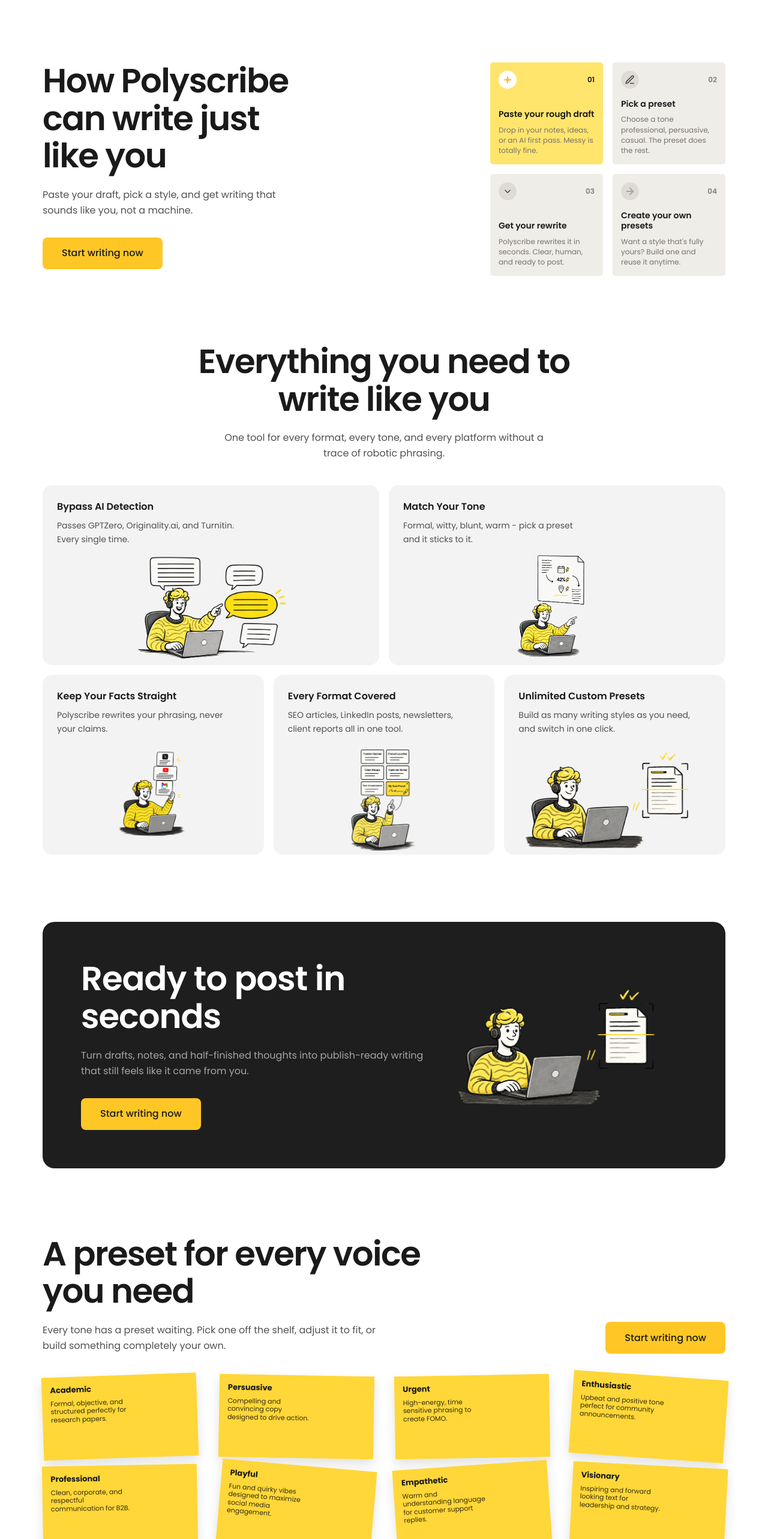
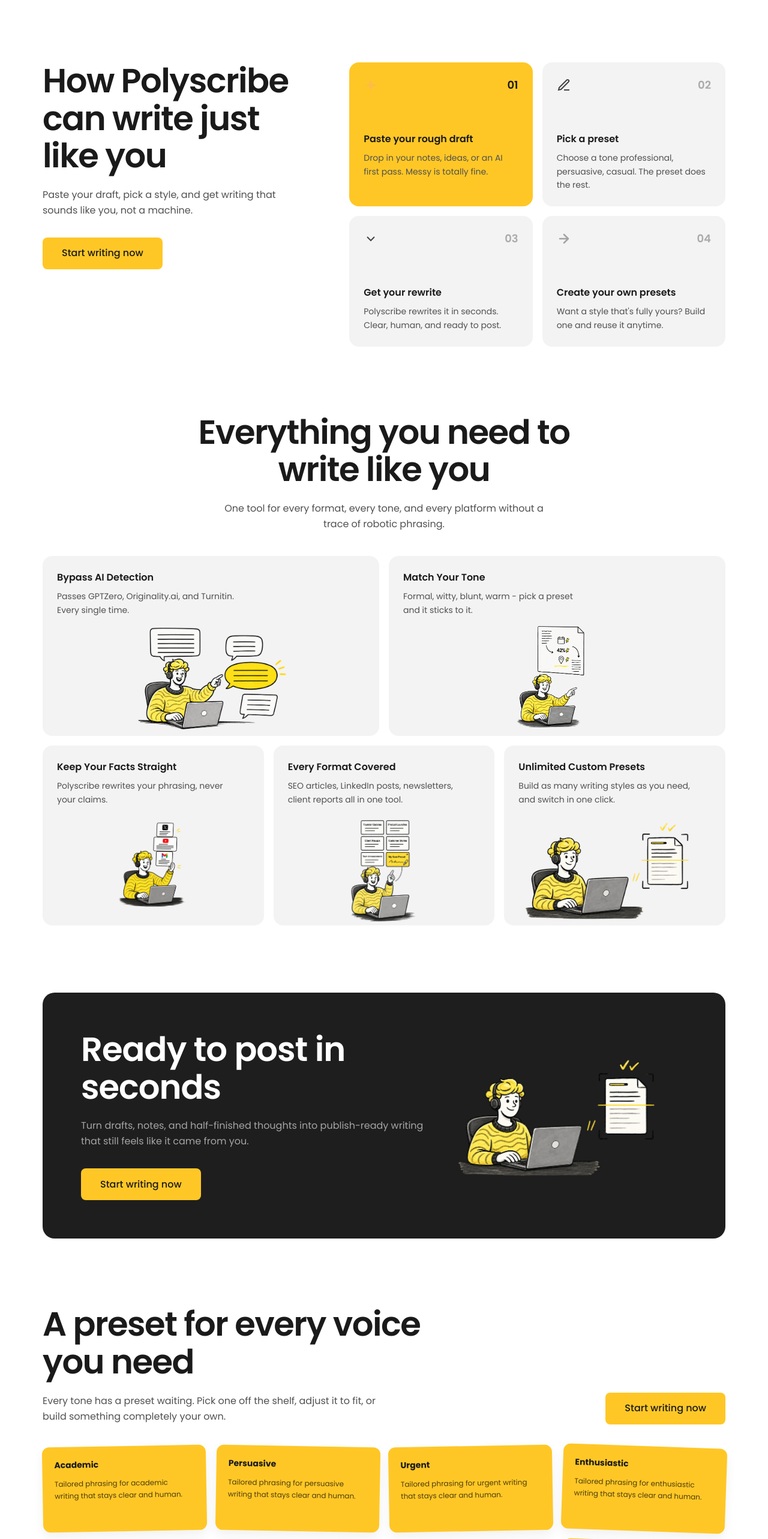
Before and after one commit to festverse/polyscribe-app, a Next.js app: page / in a window 1280 px wide. Shown: the part 2480-5046 px from the top of the page at 60% size. Built offline with nearby package versions, Linux system fonts and the light colour scheme.

Commit message:
Revert visual refinements keep smooth scroll

```diff
--- a/app/page.tsx
+++ b/app/page.tsx
@@ -55,18 +55,18 @@
 ];
 
 const presets = [
-  ["Academic", "Formal, objective, and structured perfectly for research papers."],
-  ["Persuasive", "Compelling and convincing copy designed to drive action."],
-  ["Urgent", "High-energy, time sensitive phrasing to create FOMO."],
-  ["Enthusiastic", "Upbeat and positive tone perfect for community announcements."],
-  ["Professional", "Clean, corporate, and respectful communication for B2B."],
-  ["Playful", "Fun and quirky vibes designed to maximize social media engagement."],
-  ["Empathetic", "Warm and understanding language for customer support replies."],
-  ["Visionary", "Inspiring and forward looking text for leadership and strategy."],
-  ["Direct", "No-nonsense, clear, and concise writing for quick updates."],
-  ["Storyteller", "Engaging narrative style to captivate your audience's attention."],
-  ["Humorous", "Witty and lighthearted text to bring a smile to your readers."],
-  ["Assertive", "Strong, confident wording for taking charge of the conversation."]
+  "Academic",
+  "Persuasive",
+  "Urgent",
+  "Enthusiastic",
+  "Professional",
+  "Playful",
+  "Empathetic",
+  "Visionary",
+  "Direct",
+  "Storyteller",
+  "Humorous",
+  "Assertive"
 ];
 
 const testimonials = [
@@ -108,6 +108,26 @@
 export default function Home() {
   const [menuOpen, setMenuOpen] = useState(false);
   const [openFaq, setOpenFaq] = useState<number | null>(null);
+
+  useEffect(() => {
+    const lenis = new Lenis({
+      duration: 1.1,
+      smoothWheel: true,
+      touchMultiplier: 1.2
+    });
+
+    let frame = 0;
+    const raf = (time: number) => {
+      lenis.raf(time);
+      frame = requestAnimationFrame(raf);
+    };
+
+    frame = requestAnimationFrame(raf);
+    return () => {
+      cancelAnimationFrame(frame);
+      lenis.destroy();
+    };
+  }, []);
 
   return (
     <main className="min-h-screen bg-white font-sans text-ink">
@@ -212,15 +232,15 @@
               <p className="mt-5 max-w-[390px] text-base leading-relaxed text-muted">Paste your draft, pick a style, and get writing that sounds like you, not a machine.</p>
               <Button className="mt-8">Start writing now</Button>
             </div>
-            <div className="grid max-w-[392px] grid-cols-2 gap-3 sm:gap-4 lg:justify-self-end">
+            <div className="grid gap-4 sm:grid-cols-2">
               {steps.map(([title, text], index) => (
-                <article key={title} className={`flex min-h-[170px] flex-col rounded-[5px] p-[14px] sm:min-h-[170px] sm:p-[14px] ${index === 0 ? "bg-[#ffe56c]" : "bg-[#efede8]"}`}>
+                <article key={title} className={`min-h-[172px] rounded-2xl p-5 sm:min-h-[190px] sm:p-6 ${index === 0 ? "bg-yellow" : "bg-soft"}`}>
                   <div className="flex items-center justify-between">
-                    <span className={`flex h-[30px] w-[30px] items-center justify-center rounded-full ${index === 0 ? "bg-white" : "bg-[#dedbd4]"}`}><img src={[assets.step1, assets.step2, assets.step3, assets.step4][index]} alt="" className="h-[18px] w-[18px]" /></span>
-                    <span className={`text-xs font-semibold ${index === 0 ? "text-ink" : "text-[#7f7f7f]"}`}>{String(index + 1).padStart(2, "0")}</span>
+                    <img src={[assets.step1, assets.step2, assets.step3, assets.step4][index]} alt="" className="h-6 w-6" />
+                    <span className={`text-lg font-semibold ${index === 0 ? "text-ink" : "text-[#aaa]"}`}>{String(index + 1).padStart(2, "0")}</span>
                   </div>
-                  <h3 className="mt-auto text-sm font-semibold leading-tight">{title}</h3>
-                  <p className="mt-2 text-xs leading-[1.45] text-[#77736f]">{text}</p>
+                  <h3 className="mt-12 text-base font-semibold sm:mt-16">{title}</h3>
+                  <p className="mt-2 text-sm leading-relaxed text-muted">{text}</p>
                 </article>
               ))}
             </div>
@@ -259,37 +279,37 @@
             </div>
             <Button>Start writing now</Button>
           </div>
-          <div className="mt-9 grid grid-cols-2 gap-x-7 gap-y-4 md:grid-cols-3 lg:grid-cols-4 lg:gap-x-9 lg:gap-y-3">
-            {presets.map(([preset, description], index) => (
-              <article key={preset} className={`min-h-[138px] bg-[#ffd738] p-[14px] shadow-[0_8px_18px_rgba(0,0,0,0.12)] ${["-rotate-2", "rotate-1", "-rotate-1", "rotate-[4deg]", "-rotate-1", "rotate-[5deg]", "-rotate-[4deg]", "rotate-[3deg]"][index % 8]}`}>
-                <h3 className="text-[13px] font-bold leading-tight">{preset}</h3>
-                <p className="mt-2 max-w-[140px] text-[11px] leading-[1.2] text-black/80">{description}</p>
+          <div className="mt-9 grid grid-cols-2 gap-4 md:grid-cols-3 lg:grid-cols-4">
+            {presets.map((preset, index) => (
+              <article key={preset} className={`min-h-[132px] rounded-xl bg-yellow p-4 sm:min-h-[142px] sm:p-5 shadow-[0_8px_18px_rgba(0,0,0,0.06)] ${["-rotate-1", "rotate-1", "-rotate-1", "rotate-2"][index % 4]}`}>
+                <h3 className="text-sm font-bold">{preset}</h3>
+                <p className="mt-3 text-xs leading-relaxed text-black/70">Tailored phrasing for {preset.toLowerCase()} writing that stays clear and human.</p>
               </article>
             ))}
           </div>
         </Section>
 
         <Section centered>
-          <div className="mx-auto max-w-[742px] overflow-hidden rounded-[12px] bg-[#1e1e1e] px-5 py-12 sm:px-20 sm:py-[68px] lg:max-w-[742px] lg:px-20 lg:py-[68px]">
-            <h2 className="text-center text-[30px] font-semibold leading-[1.18] tracking-[-0.8px] text-white sm:text-[32px] lg:text-[32px]">
+          <div className="rounded-[20px] bg-[#1e1e1e] px-5 py-12 sm:px-10 lg:px-16 lg:py-[72px]">
+            <h2 className="text-[32px] font-semibold leading-[1.12] tracking-[-1px] text-white sm:text-[48px] lg:text-[56px]">
               Hear from Our Valued
               <br />
               Community Members
             </h2>
-            <p className="mx-auto mt-4 max-w-[470px] text-center text-[11px] leading-[1.6] text-white/60">Discover what our valued community members have to say about their experiences with Polyscribe. Read firsthand testimonials that highlight the benefits and satisfaction our platform brings to users.</p>
-            <div className="mt-12 grid grid-cols-1 justify-items-center gap-4 md:grid-cols-3 md:justify-items-start lg:mt-12">
+            <p className="mx-auto mt-5 max-w-[620px] text-base leading-relaxed text-white/60">Discover what our valued community members have to say about their experiences with Polyscribe.</p>
+            <div className="mt-10 grid gap-5 lg:mt-11 lg:grid-cols-3">
               {testimonials.map(([avatar, name, handle, text, date]) => (
-                <article key={name} className="flex h-[254px] w-full max-w-[228px] flex-col overflow-hidden rounded-[8px] border border-white/5 bg-[#242424] p-5 text-left text-white md:w-[228px]">
+                <article key={name} className="flex min-h-[290px] flex-col rounded-[14px] bg-[#272727] p-6 text-left text-white">
                   <div className="flex items-center gap-3">
-                    <img src={avatar} alt="" className="h-8 w-8 rounded-full object-cover" />
+                    <img src={avatar} alt="" className="h-10 w-10 rounded-full object-cover" />
                     <div>
-                      <strong className="text-[10px] font-medium leading-none text-white/80">{name}</strong>
-                      <div className="mt-0.5 text-[10px] text-white/45">{handle}</div>
+                      <strong className="text-sm">{name}</strong>
+                      <div className="text-xs text-white/45">{handle}</div>
                     </div>
-                    <span className="ml-auto text-xl leading-none text-white/25">Ã—</span>
+                    <span className="ml-auto text-sm font-bold">X</span>
                   </div>
-                  <p className="mt-7 text-[11px] leading-[1.45] text-white/85">{text}</p>
-                  <span className="mt-auto text-[10px] text-white/45">{date}</span>
+                  <p className="mt-6 text-sm leading-relaxed text-white/80">{text}</p>
+                  <span className="mt-auto text-xs text-white/45">{date}</span>
                 </article>
               ))}
             </div>
```
